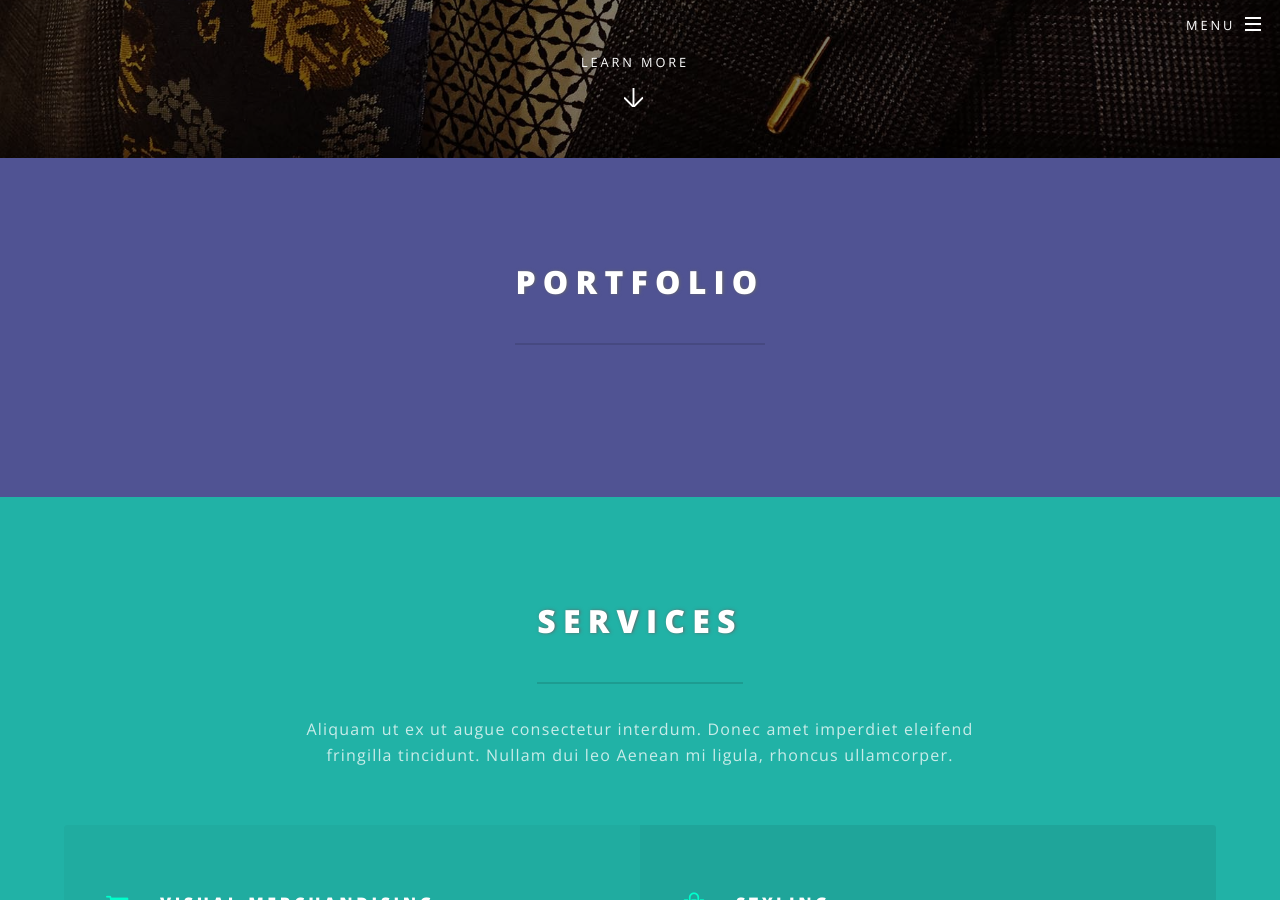
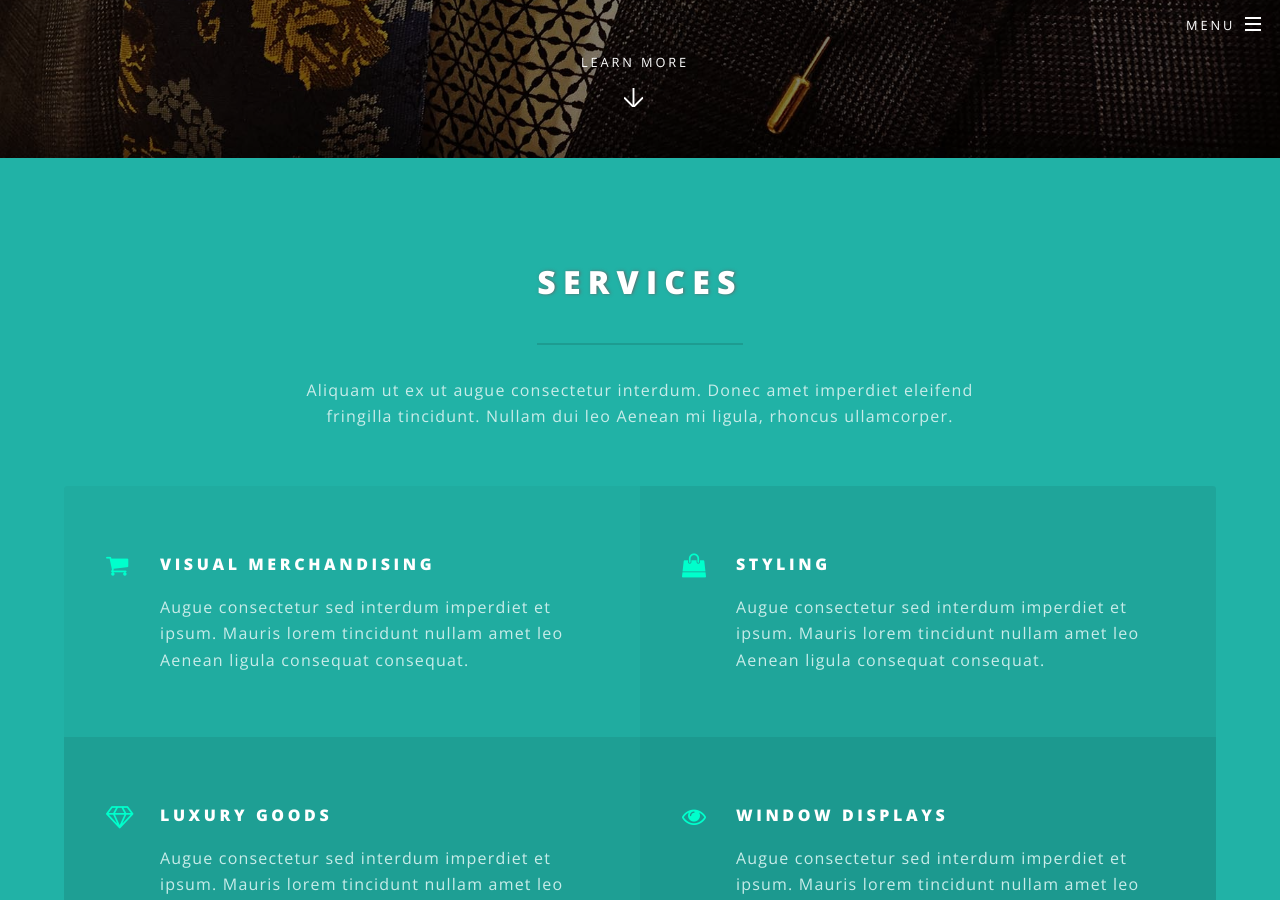
Before and after one commit to beebul/olly, a Jekyll site: the page built from index.html, in a window 1280 px wide and 900 px high, scrolled down 742 px. Built offline with Jekyll 4.4.1, drawn with Linux system fonts in a browser that asks for light colours.

Commit message:
moved services back up

```diff
--- a/index.html
+++ b/index.html
@@ -9,16 +9,6 @@ layout: landing
 	</div>
 	<a href="#portfolio" class="more scrolly">Learn More</a>
 </section>
-
-<!-- Instagram Feed-->
-<section id="portfolio" class="wrapper style3 container">
-	<div class="inner">
-		<header class="major">
-			<h2>Portfolio</h2>
-		</header>
-			<div id="instafeed" class="row gallery"></div>
-	</div>
-</div>
 
 
 <!-- Services -->
@@ -49,6 +39,15 @@ layout: landing
 	</div>
 </section>
 
+<!-- Instagram Feed-->
+<section id="portfolio" class="wrapper style3 container">
+	<div class="inner">
+		<header class="major">
+			<h2>Portfolio</h2>
+		</header>
+			<div id="instafeed" class="row gallery"></div>
+	</div>
+</div>
 
 <!-- Contact-->
 <section id="four" class="wrapper style2 special">
```
